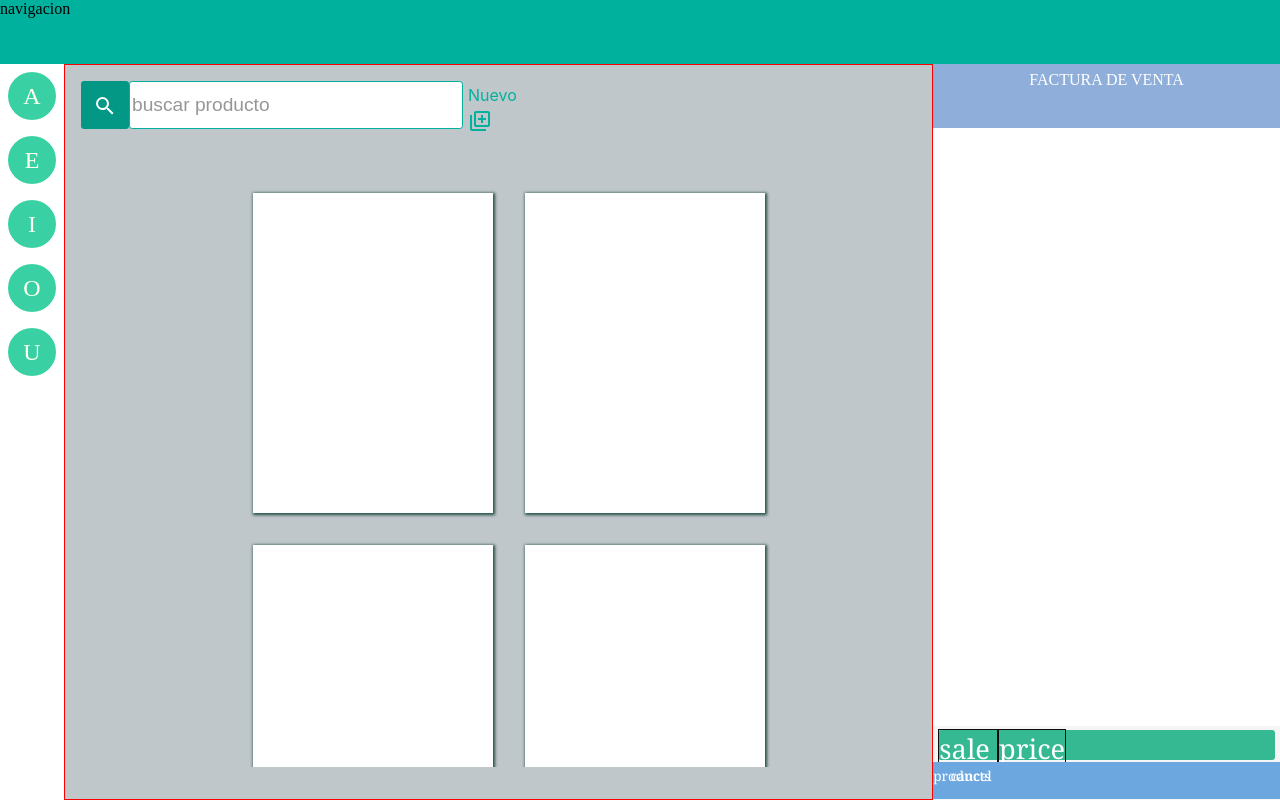
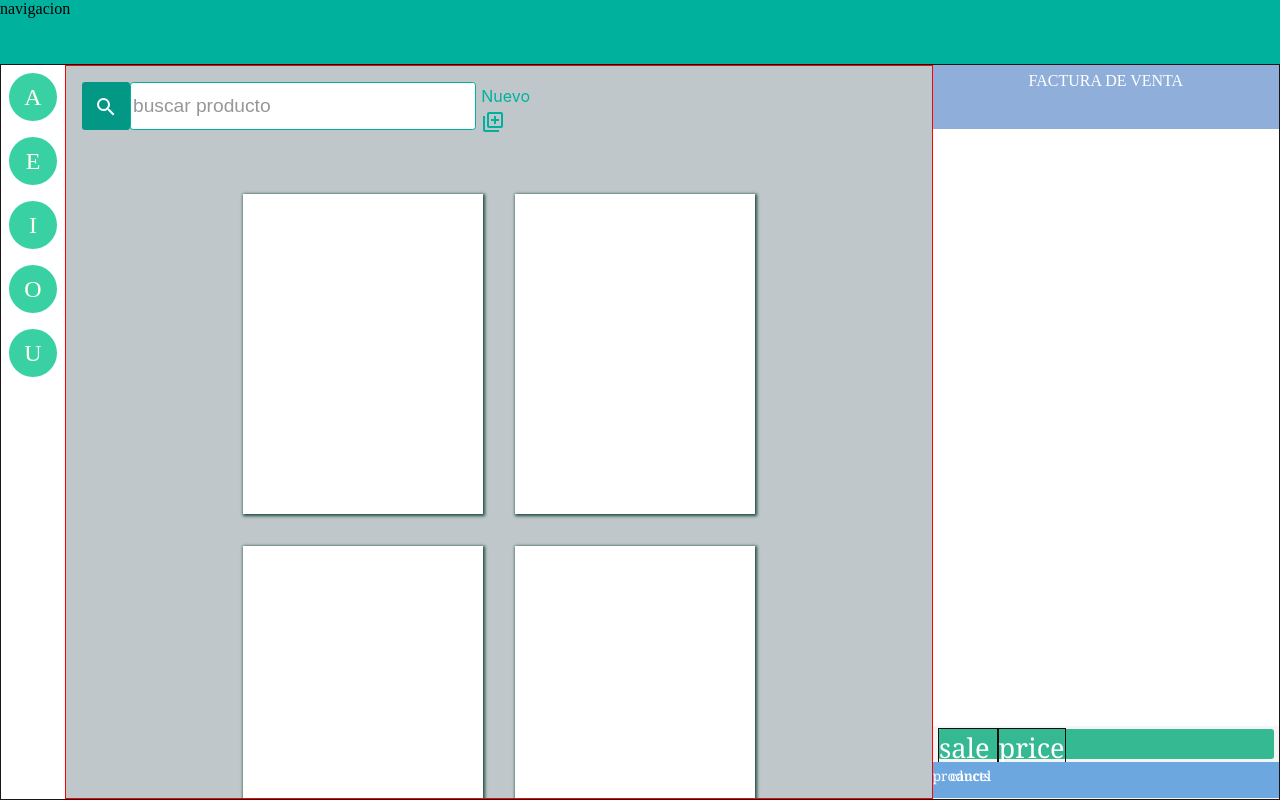
Before and after one commit to yisuscollmo/plantilla-con-css, a plain HTML site: page index.html in a window 1280 px wide. Drawn offline with Linux system fonts and the light colour scheme.

Commit message:
Update style.css

```diff
--- a/style.css
+++ b/style.css
@@ -37,7 +37,7 @@ nav{
     flex-direction: row;
     height: calc(100% - 4rem);
     width: 100%;
-    /* border: 1px solid red */
+    border: 1px solid rgb(27, 21, 21)
 }
 main{
 
@@ -46,13 +46,14 @@ main{
     flex-flow: column;
     flex: 1;
     height: 100%;
+
     border: 1px solid red;
 }
 
 
 #search{
     position: relative;
-    padding: 1rem;
+    margin: 1rem;
     display: flex;
     flex-direction: row;
     /* margin: 2% ; */
@@ -111,9 +112,9 @@ main{
     display: flex;
     flex-wrap: wrap;
     padding: 2rem;
-    margin: 2rem;
+
     height: calc(100%-3rem);
-    width: 95%;
+    width: 100%;
     justify-content: center;
     /* border: 1px solid red; */
     /* transition: cubic-bezier(0.645, 0.045, 0.355, 1); */
@@ -268,7 +269,7 @@ background-color: lightgreen;
     transform: scale(1.05);
 }
 
-
+/*
 @media (max-width: 400px) {
     #index{
         display: none;
@@ -277,4 +278,4 @@ background-color: lightgreen;
         display: none;
     }
 
-}
+} */
```
